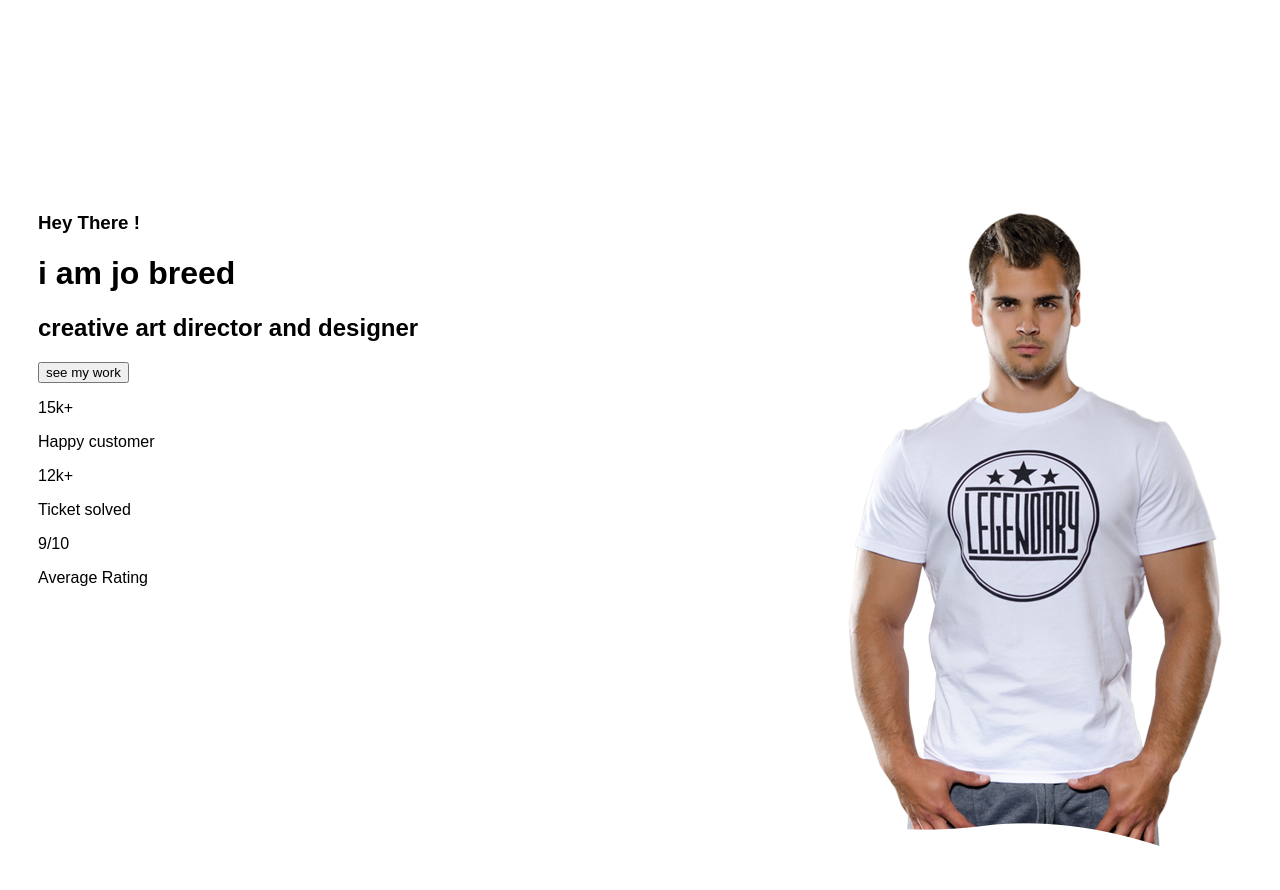
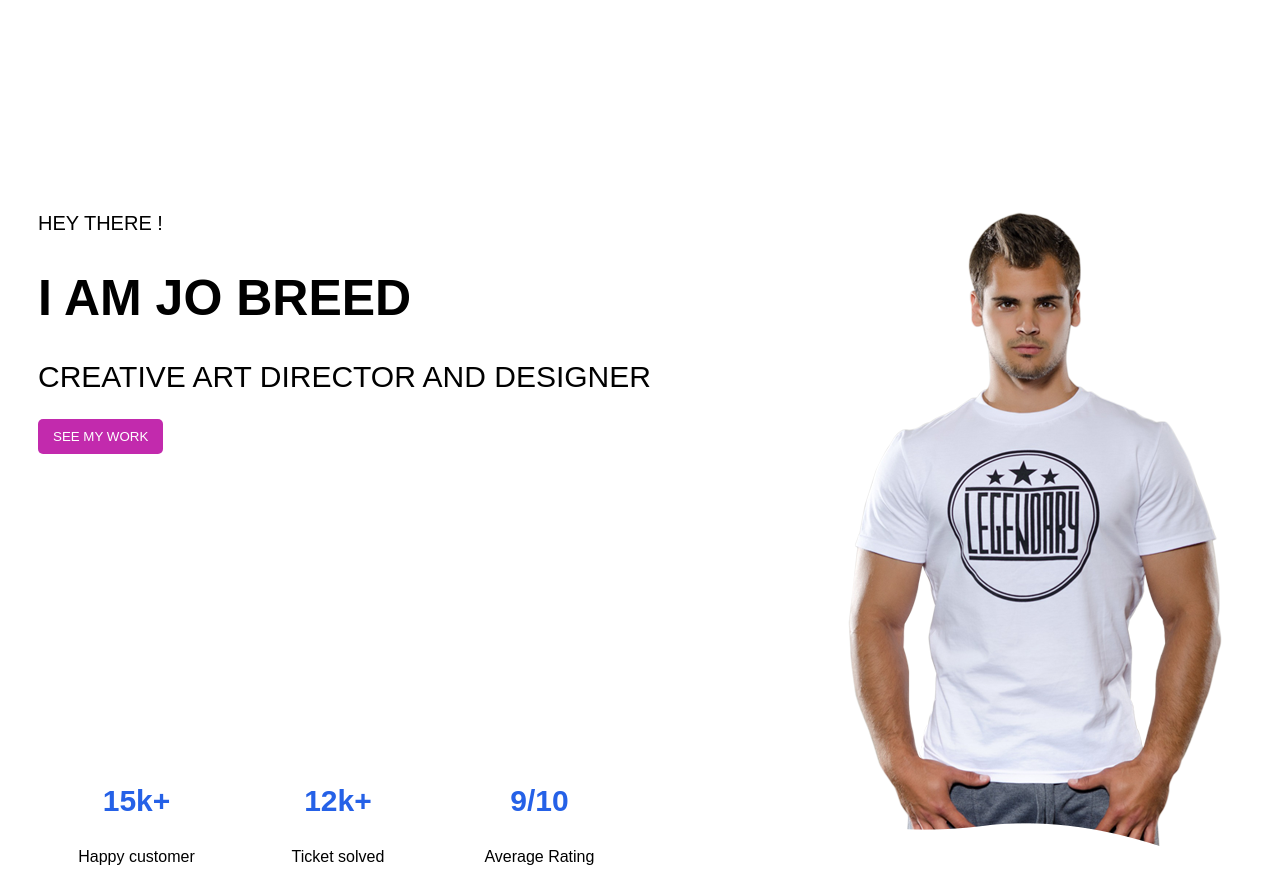
Before and after one commit to Macio1992/ProgrammingJS2019, a plain HTML site: page Zadanie7/index.html in a window 1280 px wide. Shown: the part 50-940 px from the top of the page. Before the commit the page ends 897 px from the top, so only its background shows below. Drawn offline with Linux system fonts and the light colour scheme.

Commit message:
Task7: Done

```diff
--- a/Zadanie7/style.css
+++ b/Zadanie7/style.css
@@ -36,3 +36,47 @@ main {
     right: 50px;
     top: 0;
 }
+
+h3 {
+    text-transform: uppercase;
+    font-size: 20px;
+    font-weight: 100;
+}
+
+h1 {
+    font-size: 50px;
+    text-transform: uppercase;
+}
+
+h2 {
+    font-size: 30px;
+    text-transform: uppercase;
+    font-weight: 100;
+}
+
+button {
+    background-color: #c22aad;
+    color: white;
+    border: 0;
+    border-radius: 5px;
+    padding: 10px 15px;
+    text-transform: uppercase;
+    cursor: pointer;
+}
+
+.statistics {
+    width: 600px;
+    margin-top: 300px;
+}
+
+.statistics .statistic {
+    width: 197px;
+    display: inline-block;
+    text-align: center;
+}
+
+.statistics .statistic .count {
+    color: #2561e7;
+    font-size: 30px;
+    font-weight: bold;
+}
```
